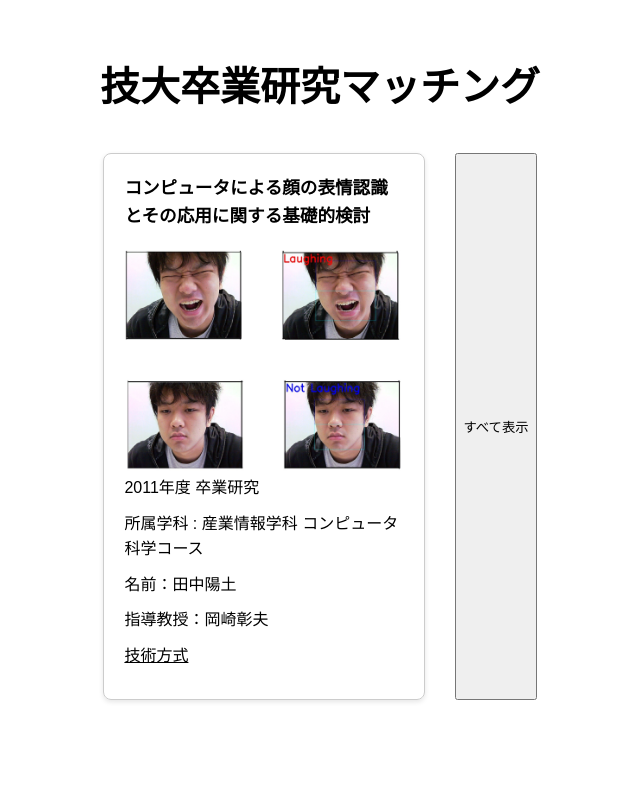
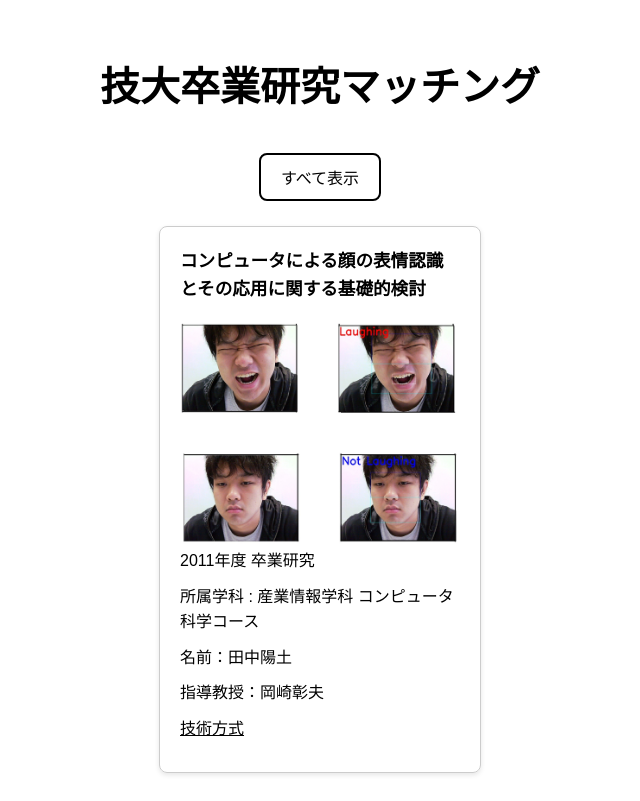
Before and after one commit to relax-with-youto/gidai_research_matching, a website: page public/index.html in a window 1280 px wide. Both pictures are taken after a click on the element "技術方式". Shown: the whole page, without its empty margins (320-960 px from the left). Drawn offline with Linux system fonts and the light colour scheme.

Commit message:
フィルタリングした時に全て表示ボタンが出るようにしました

```diff
--- a/public/index.html
+++ b/public/index.html
@@ -9,6 +9,8 @@
 <body>
 
     <h1 class="main-title">技大卒業研究マッチング</h1>
+
+    <button id="showAll">すべて表示</button>
 
     <div class="card-container">
 
@@ -89,7 +91,6 @@
             </div>
         </div>
 
-        <button id="showAll">すべて表示</button>
     <script src="script.js"></script>
 </body>
 </html>
--- a/public/script.js
+++ b/public/script.js
@@ -67,6 +67,9 @@ document.querySelectorAll('.tags').forEach(tagEl => {
                 card.style.display = 'none';
             }
         });
+
+        // フィルターしたら「すべて表示」ボタンを表示
+        document.getElementById('showAll').style.display = 'inline-block';
     });
 });
 
@@ -74,4 +77,7 @@ document.getElementById('showAll').addEventListener('click', () => {
     document.querySelectorAll('.card').forEach(card => {
         card.style.display = '';
     });
+
+    // ボタンは再び非表示
+    document.getElementById('showAll').style.display = 'none';
 });
--- a/public/style.css
+++ b/public/style.css
@@ -97,6 +97,19 @@ body {
 
     transform: translateY(-20px); /* 上から少し下にスライド */
     transition: transform 0.3s ease;
+
+    font-size: 32px; /* ここで文字サイズを指定 */
+    line-height: 1.6; /* 行間も調整可能 */
+}
+
+
+/* 必要に応じて見出しや段落だけ別サイズにする場合 */
+.popup h1, .popup h2, .popup h3 {
+    font-size: 1.5em; /* 見出しサイズ */
+}
+
+.popup p {
+    font-size: 26px; /* 段落サイズ */
 }
 
 .overlay.show .popup {
@@ -132,3 +145,16 @@ body {
     height: 100%;
     border: none;
 }
+
+#showAll {
+    display: none;
+    margin-bottom: 25px; /* 下に20pxの余白 */
+    background-color: white;   /* 緑色背景 */
+    color: black;               /* 文字色白 */
+    border: 2px solid black; /* 緑の枠 */
+    padding: 10px 20px;         /* ボタン内の余白 */
+    font-size: 16px;            /* 文字サイズ */
+    border-radius: 8px;         /* 角を丸く */
+    cursor: pointer;            /* マウスオーバーで指カーソル */
+    transition: background-color 0.3s ease; /* ホバー時のアニメーション */
+}
```
